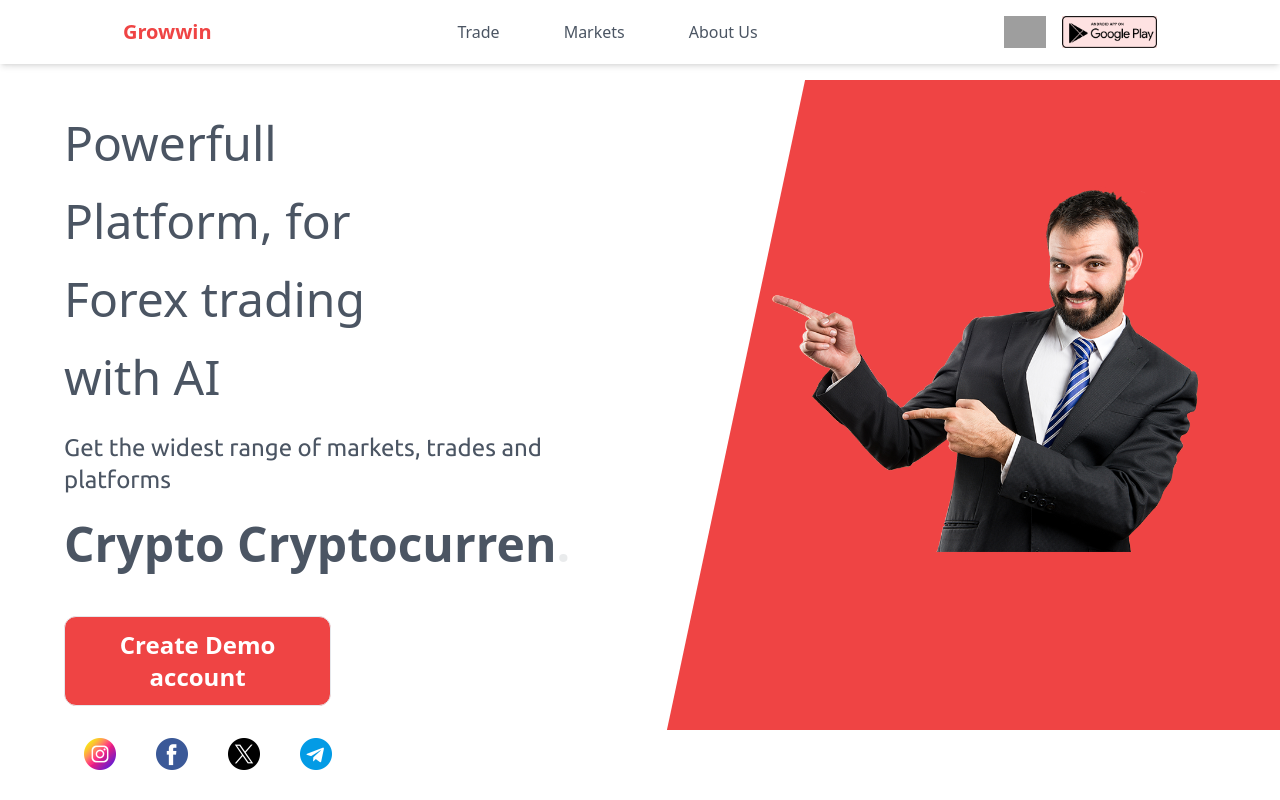
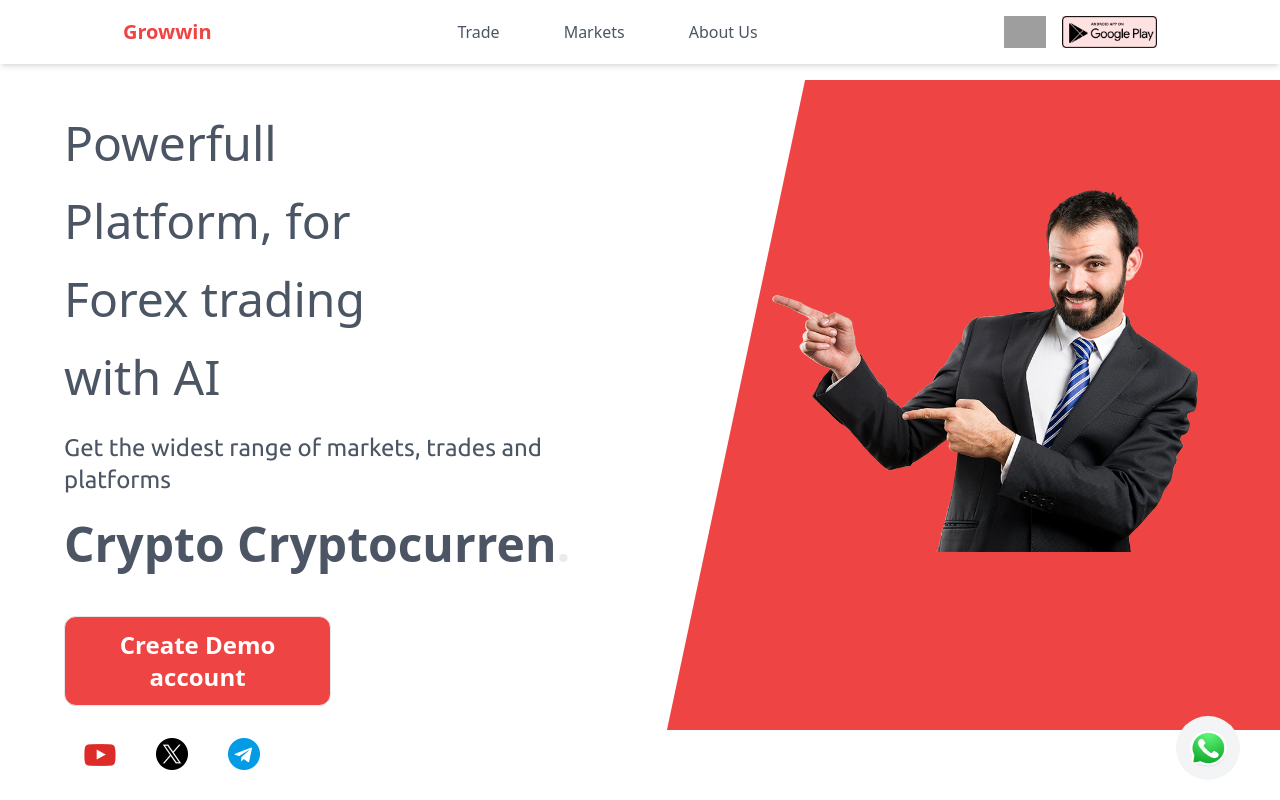
Before and after one commit to adilrana03/growwin, a React (Vite) app: page / in a window 1280 px wide. Shown: the top 800 px of the page. Built offline with nearby package versions, Linux system fonts and the light colour scheme; grey boxes are pictures that could not be loaded.

Commit message:
added whatsapp link

```diff
--- a/src/Components/Footer.jsx
+++ b/src/Components/Footer.jsx
@@ -1,10 +1,9 @@
 import React from 'react'
 // import logo from '../assets/logo.jpeg'
-import insta from '../assets/instagram.png'
-import facebook from '../assets/facebook.png'
+import facebook from '../assets/youtube.png'
 import twitter from '../assets/twitter.png'
 import telegram from '../assets/telegram.png'
-// tore2.png';
+import whatsapp from '../assets/whatsapp.png'
 import appstore from '../assets/app-store2.png'
 import google from '../assets/playstore2.png'
 const Footer = () => {
@@ -93,7 +92,7 @@ const Footer = () => {
 
                     {/* <!-- Social Media Icons --> */}
                     <div class="flex justify-center space-x-6 mb-4">
-                        <a href=""><img src={insta} className='h-8 w-8' alt="" /></a>
+                        {/* <a href=""><img src={insta} className='h-8 w-8' alt="" /></a> */}
                         <a href=""><img src={facebook} className='h-8 w-8' alt="" /></a>
                         <a href=""><img src={twitter} className='h-8 w-8' alt="" /></a>
                         <a href=""><img src={telegram} className='h-8 w-8' alt="" /></a>
@@ -110,8 +109,10 @@ const Footer = () => {
                     </div>
                 </div>
             </footer>
+            <a href="https://whatsapp.com/channel/0029Va7LxAX2P59rfxNrfg1w">
 
-
+                <img src={whatsapp} className='bg-gray-100 rounded-full p-3 w-12 md:w-16 fixed md:right-10 right-5 bottom-5' alt="" />
+            </a>
         </div>
     )
 }
--- a/src/Components/Hero.jsx
+++ b/src/Components/Hero.jsx
@@ -1,24 +1,11 @@
 import React, { useState, useEffect } from 'react';
 import './Home.css'
-// import hero from '../assets/hero_1.png';
-// import hero2 from '../assets/hero_2.png';
-// import hero3 from '../assets/hero_3.png';
-// import png2 from '../assets/png2.png';
+
 import png3 from '../assets/png17.png';
-// import png4 from '../assets/png4.png';
-// import png5 from '../assets/png5.png';
-// import png6 from '../assets/png6.png';
-// import png7 from '../assets/png7.png';
-// import png8 from '../assets/png8.png';
-// import png10 from '../assets/png10.png';
 import png11 from '../assets/png18.png';
-// import png12 from '../assets/png12.png';
-// import png13 from '../assets/png13.png';
 import png14 from '../assets/png16.png';
-// import png15 from '../assets/png15.png';
-
-import insta from '../assets/instagram.png'
-import facebook from '../assets/facebook.png'
+import insta from '../assets/youtube.png'
+import facebook from '../assets/whatsapp.png'
 import twitter from '../assets/twitter.png'
 import telegram from '../assets/telegram.png'
 import appstore from '../assets/app-store2.png';
@@ -108,10 +95,10 @@ function Hero() {
 
                         <div class="md:flex mt-8 space-x-10 md:ml-5 mb-4 md:w-[50%] hidden">
                             <a href=""><img src={insta} className='h-8 w-8' alt="" /></a>
-                            <a href=""><img src={facebook} className='h-8 w-8' alt="" /></a>
-                            <a href=""><img src={twitter} className='h-8 w-8' alt="" /></a>
+                            {/* <a href=""><img src={facebook} className='h-8 w-8' alt="" /></a> */}
+                            <a href="https://twitter.com/growwincapital?t=92GPWv4QkElyd7nuiT0xmQ&s=08"><img src={twitter} className='h-8 w-8' alt="" /></a>
                             {/* <a href=""><img src={apple} className='h-8 w-8' alt="" /></a> */}
-                            <a href=""><img src={telegram} className='h-8 w-8' alt="" /></a>
+                            <a href="https://t.me/growwincapital"><img src={telegram} className='h-8 w-8' alt="" /></a>
 
                         </div>
 
```
Also changed, not shown: src/assets/whatsapp.png (added), src/assets/youtube.png (added).
